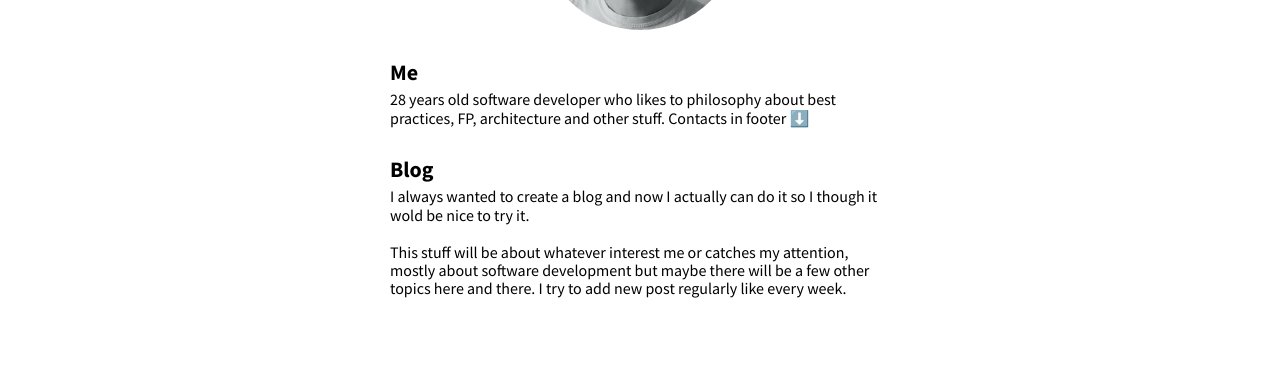
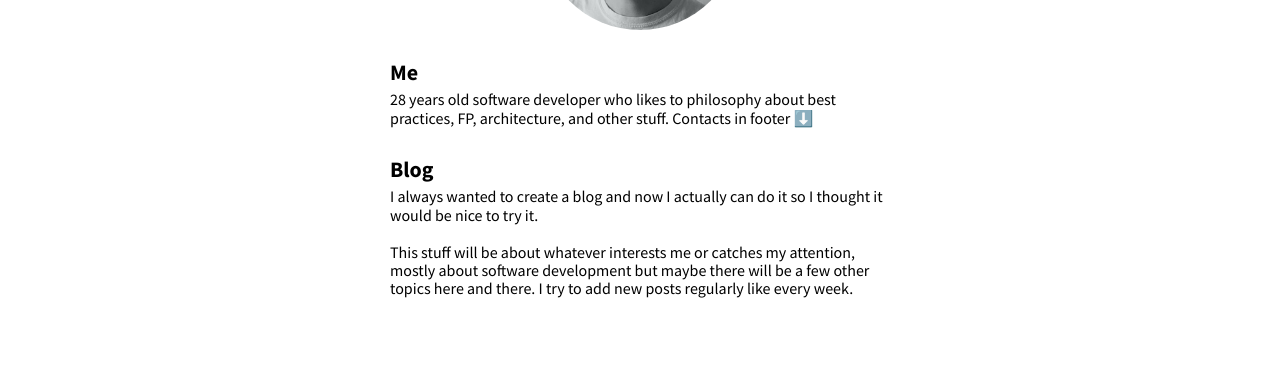
Before and after one commit to AdamGonda/adamgonda.com, a Jekyll site: the page built from about.html, in a window 1280 px wide. Shown: the part 355-742 px from the top of the page. Built offline with Jekyll 4.4.1, drawn with Linux system fonts in a browser that asks for light colours.

Commit message:
update about text

```diff
--- a/about.html
+++ b/about.html
@@ -11,18 +11,18 @@ layout: default
       <h1>Me</h1>
       <p>
         28 years old software developer who likes to philosophy
-        about best practices, FP, architecture and other stuff.
+        about best practices, FP, architecture, and other stuff.
         Contacts in footer ⬇️
       </p>
     </div>
     <div>
       <h1>Blog</h1>
       <p>
-        I always wanted to create a blog and now I actually can do it so I though it wold be nice to try it.
+        I always wanted to create a blog and now I actually can do it so I thought it would be nice to try it.
         <br>
         <br>
-        This stuff will be about whatever interest me or catches my attention, mostly about software development
-        but maybe there will be a few other topics here and there. I try to add new post regularly like every week.
+        This stuff will be about whatever interests me or catches my attention, mostly about software development
+        but maybe there will be a few other topics here and there. I try to add new posts regularly like every week.
       </p>
     </div>
   </main>
```
